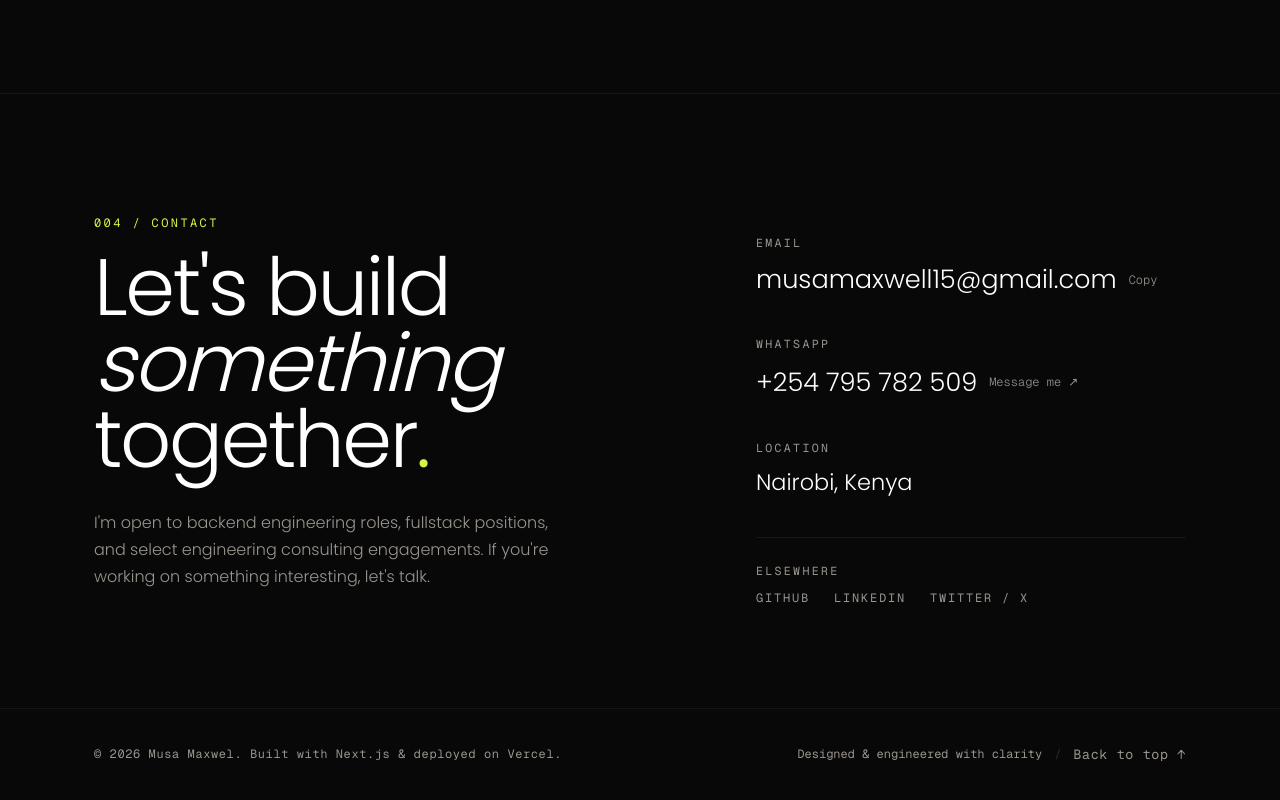
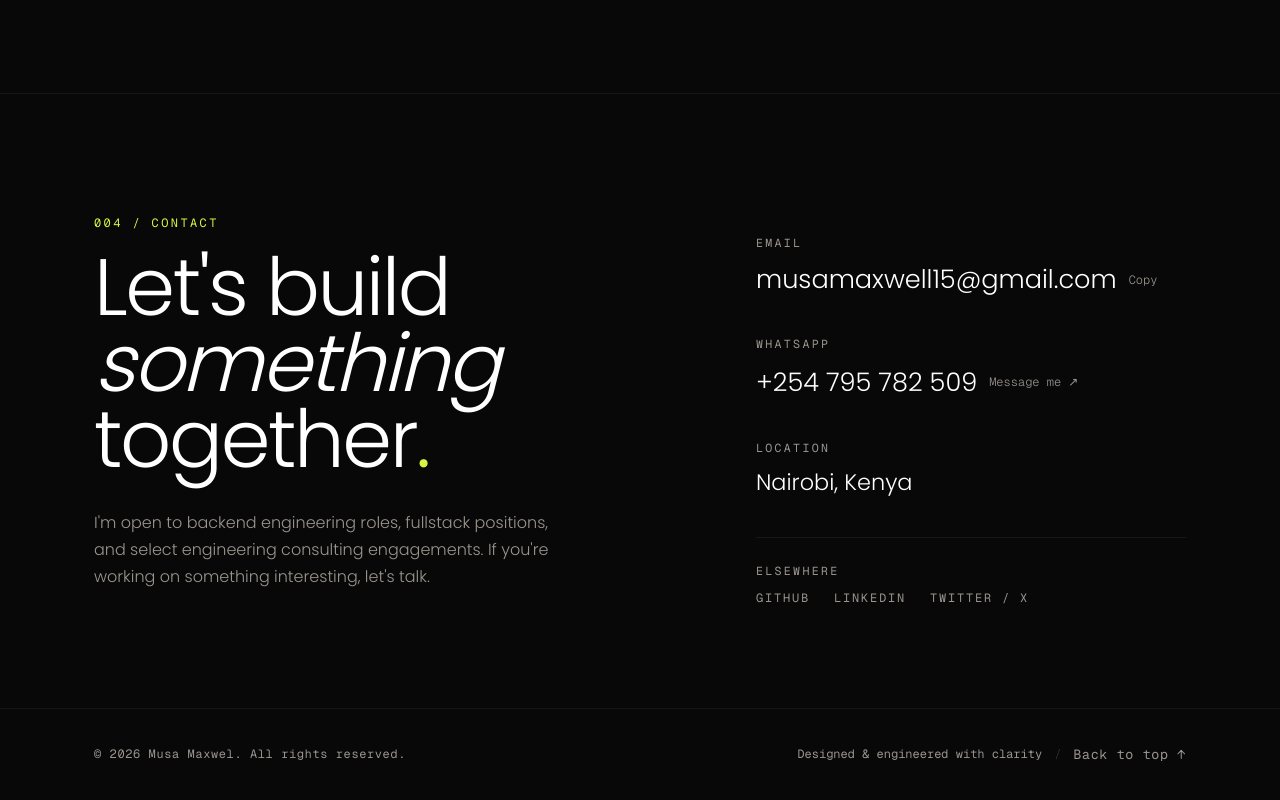
Before and after one commit to musaCODEzz/musa-maxwel, a Next.js app: page / in a window 1280 px wide. Shown: the part 4755-5555 px from the top of the page. Built offline with nearby package versions, Linux system fonts and the light colour scheme.

Commit message:
fix: remove Next.js & Vercel deployment text from footer

```diff
--- a/src/components/Footer.tsx
+++ b/src/components/Footer.tsx
@@ -12,7 +12,7 @@ export default function Footer() {
     <footer className="footer-root">
       <div className="container footer-content">
         <div className="footer-left">
-          © 2026 {PORTFOLIO_DATA.name}. Built with Next.js & deployed on Vercel.
+          © 2026 {PORTFOLIO_DATA.name}. All rights reserved.
         </div>
 
         <div className="footer-right">
```
